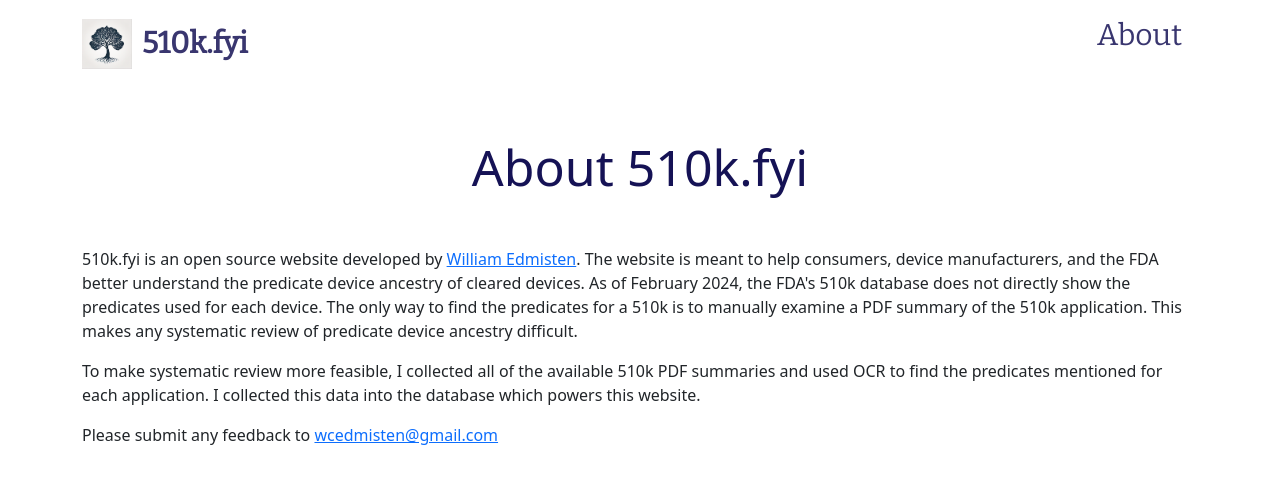
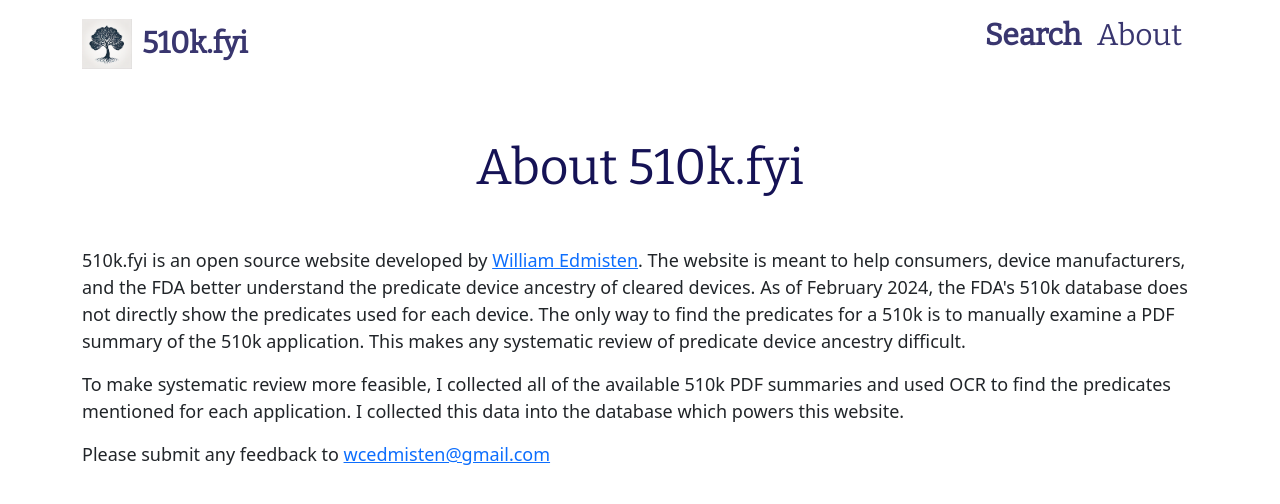
Before and after one commit to wcedmisten/510k.fyi, a Next.js app in the folder webapp/web/frontend/: page /about in a window 1280 px wide. Shown: the top 504 px of the page. Built offline with nearby package versions, Linux system fonts and the light colour scheme.

Commit message:
Update styling

```diff
--- a/webapp/web/frontend/components/NavBar.module.css
+++ b/webapp/web/frontend/components/NavBar.module.css
@@ -10,8 +10,16 @@
   font-size: 30px;
   color: var(--Blue600);;
   font-family: 'Bitter';
-  font-weight: 400;
+  font-weight: 300;
 }
+
+.search {
+  font-size: 30px;
+  color: var(--Blue600);;
+  font-family: 'Bitter';
+  font-weight: 600;
+}
+
 
 .logo {
   display:inline-block;
--- a/webapp/web/frontend/components/Navbar.tsx
+++ b/webapp/web/frontend/components/Navbar.tsx
@@ -1,10 +1,52 @@
-import { Container, Navbar } from "react-bootstrap"
+import { Container, Nav, Navbar } from "react-bootstrap"
 import style from './NavBar.module.css'
-import 'bootstrap/dist/css/bootstrap.min.css';
+
+import { useState } from "react";
+import Link from "next/link";
 
 
 export const NavBar = () => {
-    return <Navbar>
+    // return <Navbar>
+    //     <Container>
+    //         <Navbar.Brand href="/"><span ></span>
+    //         <div className={style.wrapper}>
+    //             <div className={style.logo} >
+    //                 <img src="/logo.png" width={50}></img>
+    //             </div>
+    //             <span className={style.title}>
+    //                 510k.fyi
+    //             </span>
+    //         </div>
+    //         </Navbar.Brand>
+    //         <Navbar.Brand href="/search"><p className={style.about}>Search</p></Navbar.Brand>
+    //         <Navbar.Brand href="/about"><p className={style.about}>About</p></Navbar.Brand>
+    //         <Navbar.Toggle
+    //                 onClick={() => setExpanded(!expanded)}
+    //                 aria-controls="basic-navbar-nav" />
+    //             <Navbar.Collapse id="basic-navbar-nav" className="justify-content-end">
+    //                 <div className="d-flex justify-content-end">
+    //                     <Nav activeKey="/" onSelect={() => setExpanded(false)}>
+    //                         <Link href="/" passHref>
+    //                             <Nav.Link>Posts</Nav.Link>
+    //                         </Link>
+    //                         <Link href="/about" passHref>
+    //                             <Nav.Link>About</Nav.Link>
+    //                         </Link>
+    //                         <Link href="/projects" passHref>
+    //                             <Nav.Link>Projects</Nav.Link>
+    //                         </Link>
+    //                         <Link href="/talks" passHref>
+    //                             <Nav.Link>Talks</Nav.Link>
+    //                         </Link>
+    //                     </Nav>
+    //                 </div>
+    //             </Navbar.Collapse>
+    //     </Container>
+
+        const [expanded, setExpanded] = useState(false);
+
+    return (
+        <Navbar className={style.Navbar} expand="lg" expanded={expanded}>
             <Container>
                 <Navbar.Brand href="/"><span ></span>
                 <div className={style.wrapper}>
@@ -16,7 +58,18 @@
                     </span>
                 </div>
                 </Navbar.Brand>
+                <Navbar.Toggle
+                    onClick={() => setExpanded(!expanded)}
+                    aria-controls="basic-navbar-nav" />
+                <Navbar.Collapse id="basic-navbar-nav" className="justify-content-end">
+                    <div className="d-flex justify-content-end">
+                        <Nav activeKey="/" onSelect={() => setExpanded(false)}>
+                            <Navbar.Brand href="/search"><p className={style.search}>Search</p></Navbar.Brand>
                             <Navbar.Brand href="/about"><p className={style.about}>About</p></Navbar.Brand>
+                        </Nav>
+                    </div>
+                </Navbar.Collapse>
             </Container>
-    </Navbar>
+        </Navbar>)
+    // </Navbar>
 }
--- a/webapp/web/frontend/pages/_app.tsx
+++ b/webapp/web/frontend/pages/_app.tsx
@@ -1,5 +1,6 @@
 // `pages/_app.js`
 import '../styles/globals.css';
+import 'bootstrap/dist/css/bootstrap.min.css';
 
 export default function App({ Component, pageProps }: {Component: any; pageProps: any}) {
   return <Component {...pageProps} />;
--- a/webapp/web/frontend/pages/about/landing-page.module.css
+++ b/webapp/web/frontend/pages/about/about.module.css
@@ -11,6 +11,7 @@
 .subTitle {
     text-align:center;
     font-size: 50px;
+    font-family: 'Bitter';
     color: #151255;
     margin-top: 50px;
     margin-bottom: 50px;
@@ -25,3 +26,7 @@
     margin-bottom: 30px;
   }
 }
+
+.text {
+  font-size: 18px;
+}
--- a/webapp/web/frontend/pages/about/index.tsx
+++ b/webapp/web/frontend/pages/about/index.tsx
@@ -1,6 +1,5 @@
-import { Col, Container, Row } from 'react-bootstrap'
-import style from './landing-page.module.css'
-import 'bootstrap/dist/css/bootstrap.min.css';
+import { Col, Container, Row } from 'react-bootstrap';
+import style from './about.module.css';
 import { NavBar } from '../../components/Navbar';
 
 export const LandingPage = () => {
@@ -10,7 +9,7 @@
             <Row>
                 <Col>
                     <h1 className={style.subTitle}>About 510k.fyi</h1>
-                    <p>
+                    <p className={style.text}>
                         510k.fyi is an open source website developed by <a href="https://wcedmisten.fyi/about/">William Edmisten</a>.
                         The website is meant to help consumers, device manufacturers, and the FDA better understand the predicate device ancestry
                         of cleared devices.
@@ -18,13 +17,13 @@
                         The only way to find the predicates for a 510k is to manually examine a PDF summary of the 510k application.
                         This makes any systematic review of predicate device ancestry difficult.</p>
 
-                    <p>
+                    <p className={style.text}>
                         To make systematic review more feasible, I collected all
                         of the available 510k PDF summaries and used OCR to find the predicates mentioned for each application.
                         I collected this data into the database which powers this website.
                     </p>
 
-                    <p>
+                    <p className={style.text}>
                         Please submit any feedback to <a href="mailto:wcedmisten@gmail.com">wcedmisten@gmail.com</a>
                     </p>
                 </Col>
--- a/webapp/web/frontend/pages/devices/index.tsx
+++ b/webapp/web/frontend/pages/devices/index.tsx
@@ -2,7 +2,7 @@
 
 import dynamic from 'next/dynamic';
 
-import style from './fda-510k.module.css'
+import style from './devices.module.css'
 import { NavBar } from "../../components/Navbar";
 import { useSearchParams } from "next/navigation";
 import { Spinner } from "react-bootstrap";
--- a/webapp/web/frontend/pages/index.tsx
+++ b/webapp/web/frontend/pages/index.tsx
@@ -1,6 +1,6 @@
 import { Col, Container, Navbar, Row } from 'react-bootstrap'
 import style from './landing-page.module.css'
-import 'bootstrap/dist/css/bootstrap.min.css';
+
 import { NavBar } from '../components/Navbar';
 import { useState } from 'react';
 import { useRouter } from 'next/router';
--- a/webapp/web/frontend/pages/search/fda-510k.module.css
+++ b/webapp/web/frontend/pages/search/search.module.css
@@ -3,6 +3,12 @@
     display: block;
     margin-left: auto;
     margin-right: auto;
+
+    font-size: 22px;
+    border-radius: 6px;
+    border-color: var(--Blue300);
+    width: 360px;
+    height: 40px;
 }
 
 .SearchResultsWrapper {
```
Also changed, not shown: webapp/web/frontend/pages/landing-page.module.css (+10 -0 lines), webapp/web/frontend/pages/search/index.tsx (+6 -16 lines), webapp/web/frontend/pages/devices/devices.module.css (renamed from webapp/web/frontend/pages/devices/fda-510k.module.css). Lines whose indentation alone changed are shown as unchanged.
